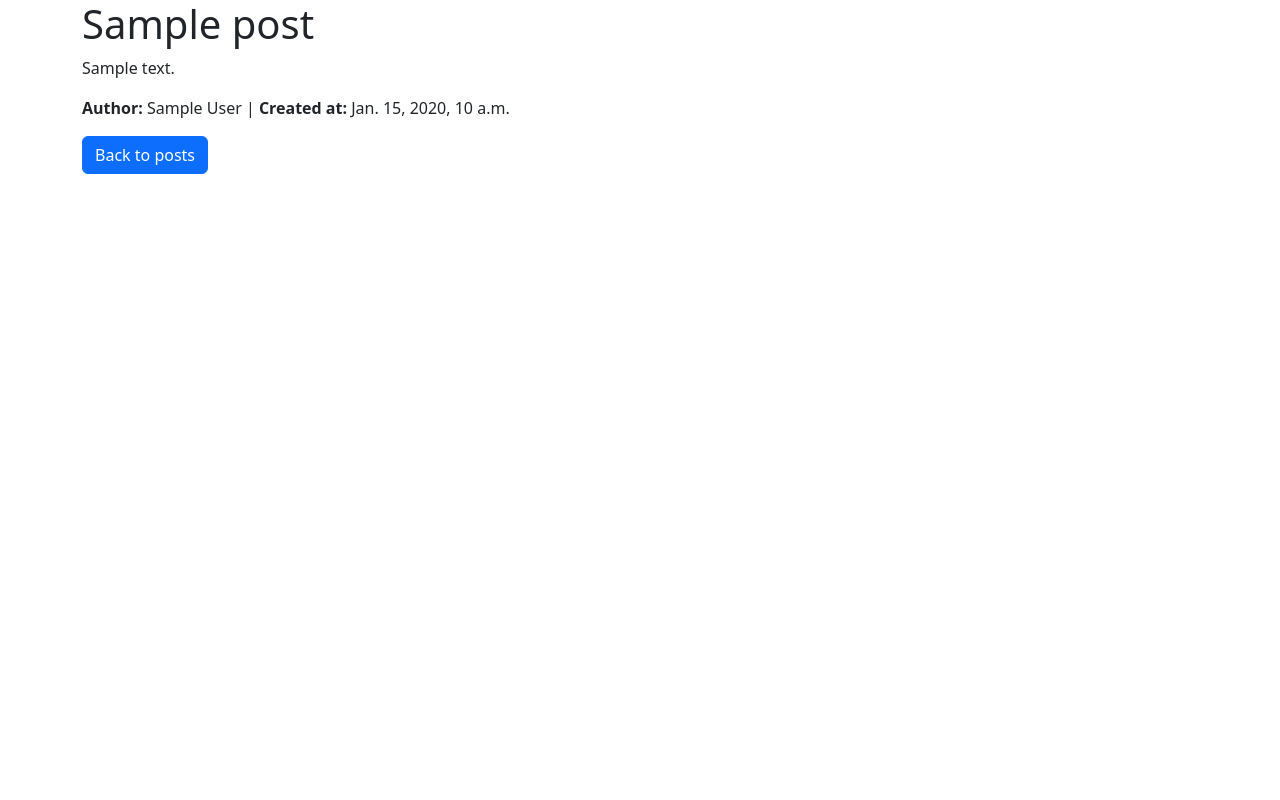
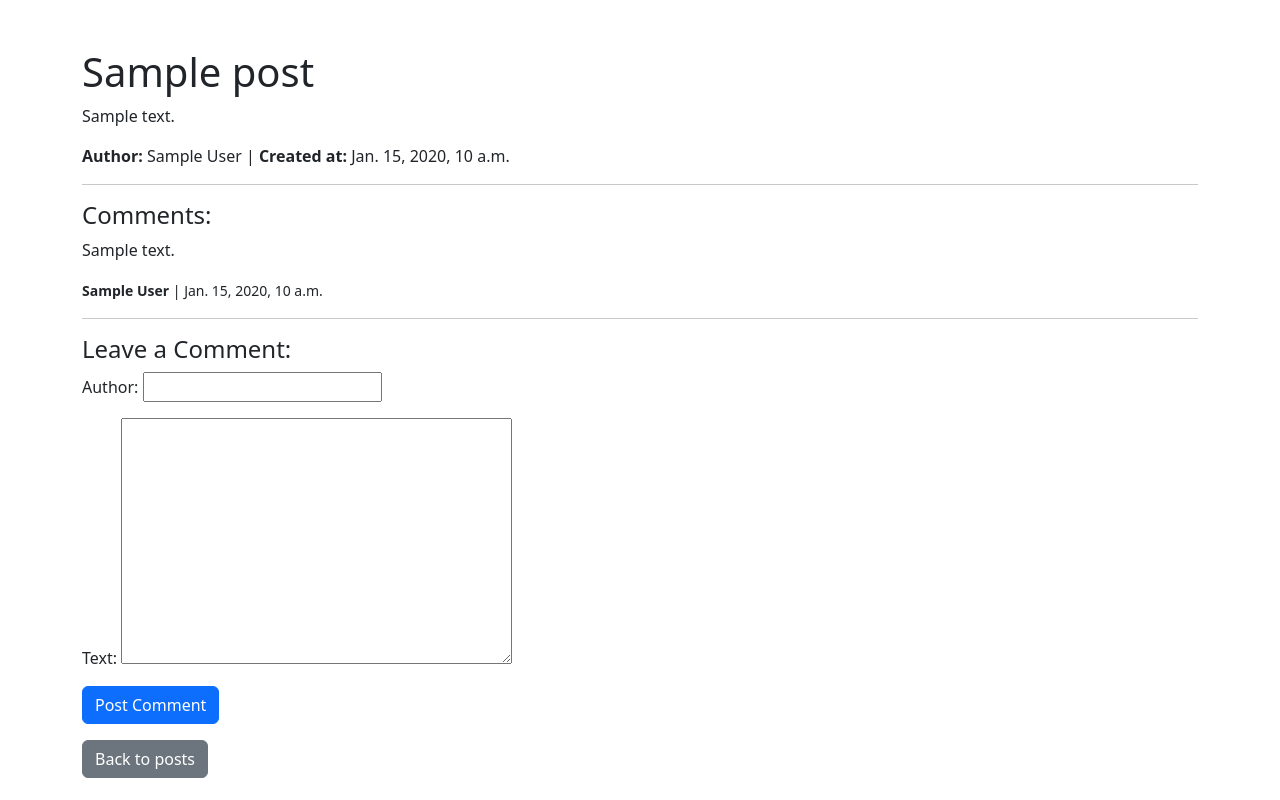
Before and after one commit to DevvIlya/blog, a Django app: page /post/1/ in a window 1280 px wide. Run offline with Django 5.2, Linux system fonts and the light colour scheme; tables that the repository leaves empty hold one stand-in row (values such as "Sample post").

Commit message:
Add comment model and functionality
Реализована возможность отображения и сохранения комментариев к постам.

```diff
--- a/blog/forms.py
+++ b/blog/forms.py
@@ -1,7 +1,15 @@
 from django import forms
-from .models import Post
+from .models import Post, Comment
 
 class PostForm(forms.ModelForm):
     class Meta:
         model = Post
         fields = ['title', 'content', 'author']
+
+class CommentForm(forms.ModelForm):
+    class Meta:
+        model = Comment
+        fields = ['author', 'text']
+        widgets = {
+            'content': forms.Textarea(attrs={'rows': 4, 'placeholder': 'Leave a comment...'})
+        }
--- a/blog/models.py
+++ b/blog/models.py
@@ -12,6 +12,7 @@ class Post(models.Model):
 class Comment(models.Model):
     post = models.ForeignKey(Post, related_name='comments', on_delete=models.CASCADE)
     text = models.TextField()
+    author = models.CharField(max_length=100)
     created_at = models.DateTimeField(auto_now_add=True)
 
     def __str__(self):
--- a/blog/templates/blog/view_post.html
+++ b/blog/templates/blog/view_post.html
@@ -2,16 +2,35 @@
 <html lang="en">
 <head>
     <meta charset="UTF-8">
-    <meta name="viewport" content="width=device-width, initial-scale=1.0">
     <title>{{ post.title }}</title>
     <link href="https://cdn.jsdelivr.net/npm/bootstrap@5.3.0/dist/css/bootstrap.min.css" rel="stylesheet">
 </head>
 <body>
-    <div class="container">
-        <h1>{{ post.title }}</h1>
-        <p>{{ post.content }}</p>
-        <p><strong>Author:</strong> {{ post.author }} | <strong>Created at:</strong> {{ post.created_at }}</p>
-        <a href="/" class="btn btn-primary">Back to posts</a>
-    </div>
+<div class="container mt-5">
+    <h1>{{ post.title }}</h1>
+    <p>{{ post.content }}</p>
+    <p><strong>Author:</strong> {{ post.author }} | <strong>Created at:</strong> {{ post.created_at }}</p>
+
+    <hr>
+    <h4>Comments:</h4>
+    {% for comment in comments %}
+        <div class="mb-3">
+            <p>{{ comment.text }}</p>
+            <small><strong>{{ comment.author }}</strong> | {{ comment.created_at }}</small>
+        </div>
+    {% empty %}
+        <p>No comments yet.</p>
+    {% endfor %}
+
+    <hr>
+    <h4>Leave a Comment:</h4>
+    <form method="POST">
+        {% csrf_token %}
+        {{ form.as_p }}
+        <button type="submit" class="btn btn-primary">Post Comment</button>
+    </form>
+
+    <a href="/" class="btn btn-secondary mt-3">Back to posts</a>
+</div>
 </body>
 </html>
--- a/blog/views.py
+++ b/blog/views.py
@@ -1,9 +1,8 @@
 from rest_framework import viewsets
 from .models import Post, Comment
 from .serializers import PostSerializer, CommentSerializer
-from django.shortcuts import render, redirect
-from .models import Post
-from .forms import PostForm
+from django.shortcuts import render, redirect, get_object_or_404
+from .forms import PostForm, CommentForm
 
 class PostViewSet(viewsets.ModelViewSet):
     queryset = Post.objects.all().order_by('-created_at')
@@ -27,10 +26,22 @@ def add_post(request):
         form = PostForm()
     return render(request, 'blog/add_post.html', {'form': form})
 
-from django.shortcuts import render, get_object_or_404
-from .models import Post
-
-# Функция для отображения страницы конкретного поста
 def view_post(request, post_id):
     post = get_object_or_404(Post, id=post_id)
-    return render(request, 'blog/view_post.html', {'post': post})
+    comments = post.comments.all().order_by('-created_at')
+
+    if request.method == 'POST':
+        form = CommentForm(request.POST)
+        if form.is_valid():
+            comment = form.save(commit=False)
+            comment.post = post
+            comment.save()
+            return redirect('view_post', post_id=post.id)
+    else:
+        form = CommentForm()
+
+    return render(request, 'blog/view_post.html', {
+        'post': post,
+        'comments': comments,
+        'form': form
+    })
```
Also changed, not shown: blog/migrations/0002_comment_author.py (added).
